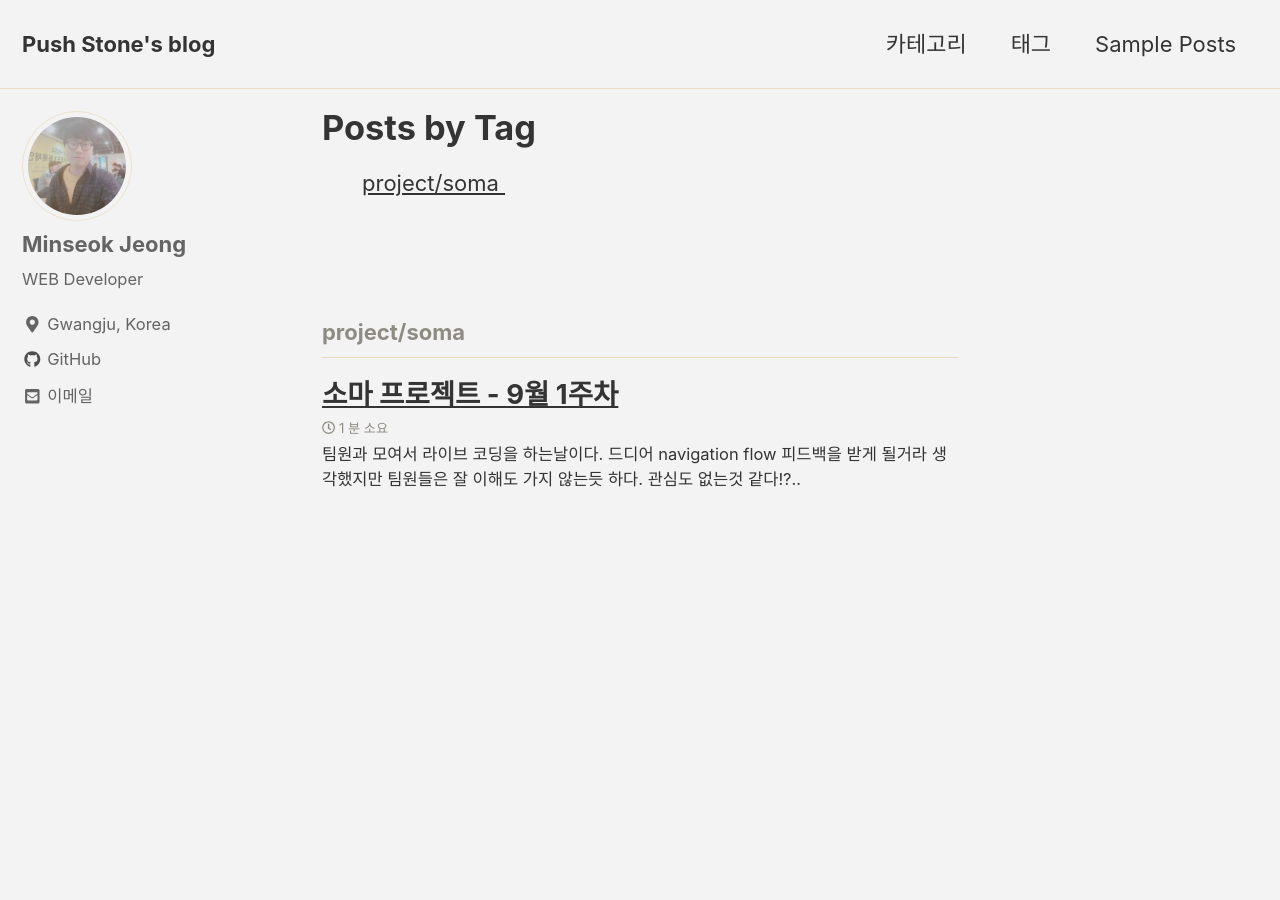
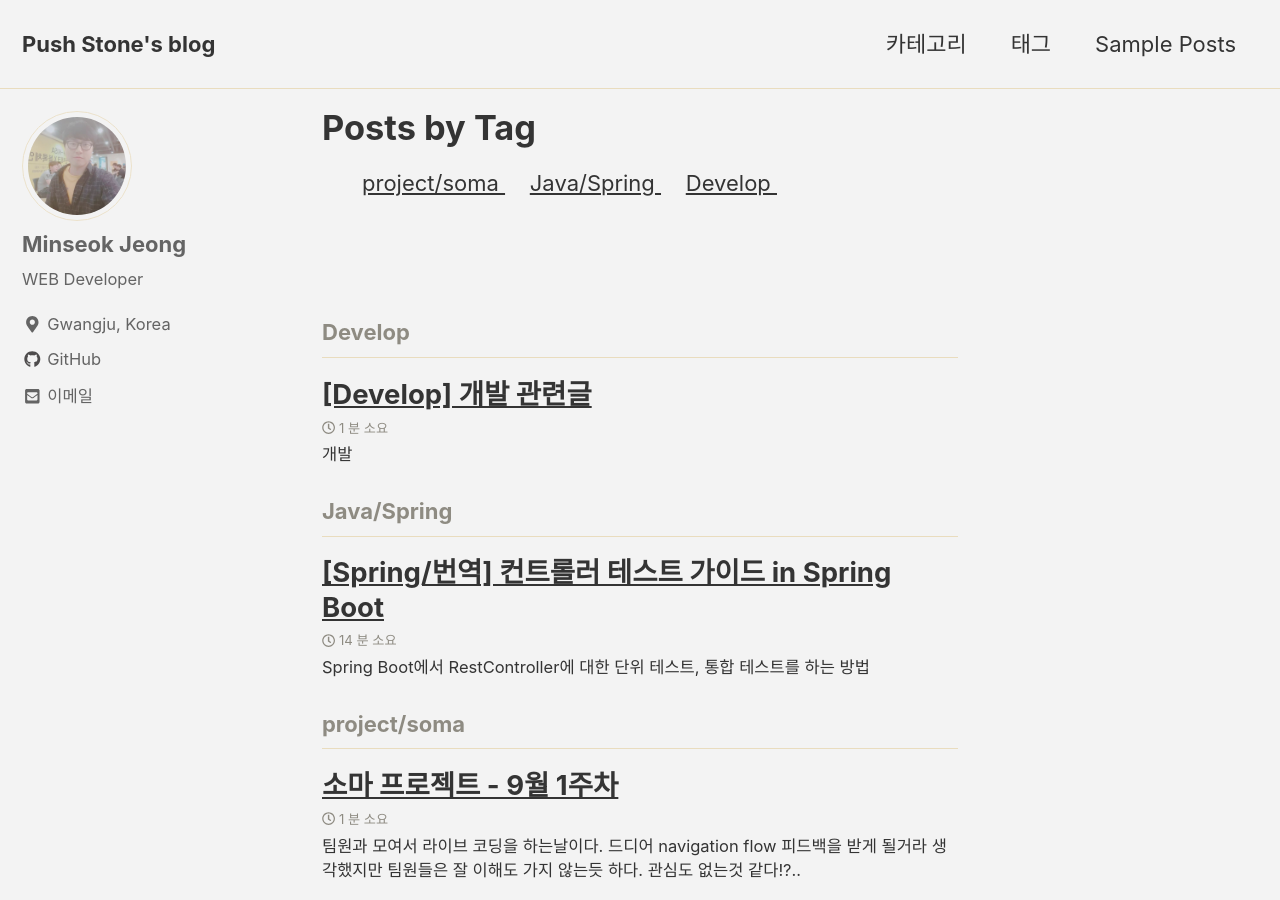
Before and after one commit to rlaehgns5399/blog, a Jekyll site: the page built from _pages/tag-archive.html, in a window 1280 px wide and 900 px high. Built offline with Jekyll 4.4.1, drawn with Linux system fonts in a browser that asks for light colours; cached includes are drawn as plain includes; some of the changed lines change nothing that is shown.

Commit message:
개발 관련글 정리

```diff
--- a/_posts/2019-03-16-spring-boot-testing-1.md
+++ b/_posts/2019-03-16-spring-boot-testing-1.md
@@ -2,7 +2,7 @@
 title: "[Spring/번역] 컨트롤러 테스트 가이드 in Spring Boot"
 date: 2019-03-16 18:09:28 -0400
 categories: Java/Spring
-
+tags : Java/Spring
 ---
 
 # Spring Boot에서 RestController에 대한 단위 테스트, 통합 테스트를 하는 방법
--- /dev/null
+++ b/_posts/2019-03-16-springboot-recommand-posts.md
@@ -0,0 +1,133 @@
+---
+title: "[Develop] 개발 관련글"
+date: 2019-03-21 19:17:28 -0400
+categories: Develop
+tags : Develop
+---
+
+## 개발
+
+- 클린코드
+  1. https://kwosu87.gitbooks.io/clean-code/content/
+     - 밥아저씨의 클린코드 핵심 요약 정리
+- 개발자
+  1. [3개월 차 주니어가 느끼는 나와 시니어의 차이](https://zeniuus.github.io/2019/02/06/difference-between-junior-and-senior/?fbclid=IwAR1BtIx_WVEWpTVOuqmXU6k7UO12-oTYNH9b6QuwyzksWJv-5qot0odN3_U)
+     - 포트폴리오 같은 글, 신입이 느끼는점을 공유받을수 있다.
+  2. [질문을 잘하는 개발자](https://jbee.io/essay/good_questionor/?fbclid=IwAR3QyAx8OgVcaUGv4zcDKMxsHEtHbG5t66spgEdndru3OYJsOyKwobG5edY)
+  3. [코드리뷰 적응기(feat. 파일럿 프로젝트) - 우아한형제들 기술 블로그](http://woowabros.github.io/experience/2019/02/28/pilot-project-settle.html)
+
+- 인프라
+  1. [개발자를 위한 인프라 기초 총정리](https://futurecreator.github.io/2018/11/09/it-infrastructure-basics/)
+     - 시간날때마다 읽어서 달달 외워야하는 인프라 상식들 집합입니다.
+
+
+
+---
+
+
+
+## JAVA
+
+- java8 스트림 관련 글
+
+  1. http://iloveulhj.github.io/posts/java/java-stream-api.html
+     - 스트림에 대해 입문하기 좋은글
+
+  2. https://github.com/11STNEWBIE/java-8-study
+     - Java8 스트림 완성을 위한 글
+
+- 자바 디자인 패턴
+
+  1.  [JDM's Blog](https://jdm.kr/blog)
+
+- IntelliJ
+
+  1. [IntelliJ 디버깅 해보기](https://jojoldu.tistory.com/149?category=678716)
+     - 갓동욱님의 디버깅 팁
+
+---
+
+
+
+## WEB
+
+- 웹 아키텍쳐
+
+  1. [[번역] 웹 아키텍쳐 입문](https://blog.rhostem.com/posts/2018-07-22-web-architecture-101?fbclid=IwAR2chRekA4YHcae-Ir8Ytoy1XysTlGYRze1DNUvA8UQnC7twq_i15Yvj7oM)
+
+     - 기본 아키텍쳐 개념
+
+  2. [[DDD] 도메인 모델](http://wonwoo.ml/index.php/post/917)
+
+     - 도메인에 대한 이해를 돕는 글
+
+  3. [DDD 04장 - 도메인의 격리](http://redutan.github.io/2015/10/06/ddd-chapter-04)
+
+     - DDD에 대한 글
+
+
+
+---
+
+
+
+## Spring
+
+- tip
+
+  1. https://elfinlas.github.io/2017/12/25/springbootstaticres/
+     - 프론트 live load기능 적용
+
+- 원리
+
+  1. https://victorydntmd.tistory.com/m/161
+     - 스프링 동작과정을 정리한 글
+  2. https://victorydntmd.tistory.com/m/161
+     - DTO < - > POJO
+  3. https://joonyon.tistory.com/18
+     - POJO란?
+  4. [Spring - 헐리우드 법칙과 Dependency Injection](https://m.blog.naver.com/PostView.nhn?blogId=knight50&logNo=80100466916&proxyReferer=https%3A%2F%2Fwww.google.com%2F)
+  5. https://scroogy.atlassian.net/wiki/spaces/SPRING/pages/8847424
+     - 스프링의 역사
+
+- JPA
+
+  - [JPA에서 순환참조를 해결하는 방법 | @JsonIgnore, @JsonManagedReference, @JsonBackReference](https://binarycube.tistory.com/1)
+
+- 테스트
+
+  1. [@Reuqest Body에서는 Setter가 필요없다?](https://jojoldu.tistory.com/407?fbclid=IwAR2XvK5giWu6SfgzGiPPKFzW5KdAU5I0TY_1VgvB2ruSjy_G6vjLbh5Rm1Q)
+
+     - 내용보다는, 이러한 내용들을 테스트 해보고 싶을때, 테스트코드를 작성할 수 없다면 어떻게 해야될지 생각해보고 테스트코드를 잘짜는게 곧 실력이라는걸 깨달아야합니다
+
+  2. [AssertJ가 JUnit의 assertThat 보다 편리한 이유](https://youtu.be/zLx_fI24UXM)
+
+     - 테스트할때 어썰트뎃... 왜 이걸로 써야하는지 의문이 든 적이 있다면
+
+  3. [Guide to Testing Controllers in Spring Boot - The Practical Developer](https://thepracticaldeveloper.com/2017/07/31/guide-spring-boot-controller-tests/#MockMVC_standalone_code_example)
+
+     - Controller 유닛테스트 방법
+
+
+
+---
+
+
+
+## Front
+
+- ajax
+  1. https://opentutorials.org/course/3281/20562
+     - 생활코딩 ajax관련글 - 입문하기 너무 좋은 영상
+
+
+
+---
+
+
+
+## MAC
+
+- 환경설정
+  1. 터미널 환경설정
+     - https://beomi.github.io/2017/07/07/Beautify-ZSH/
```
